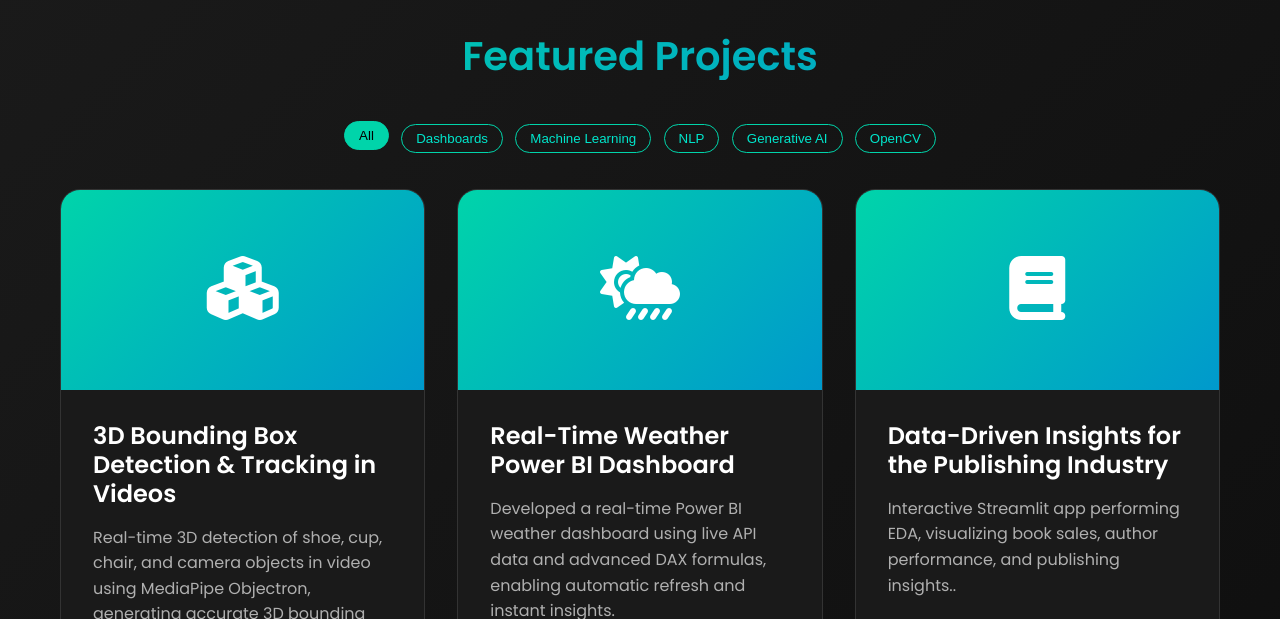
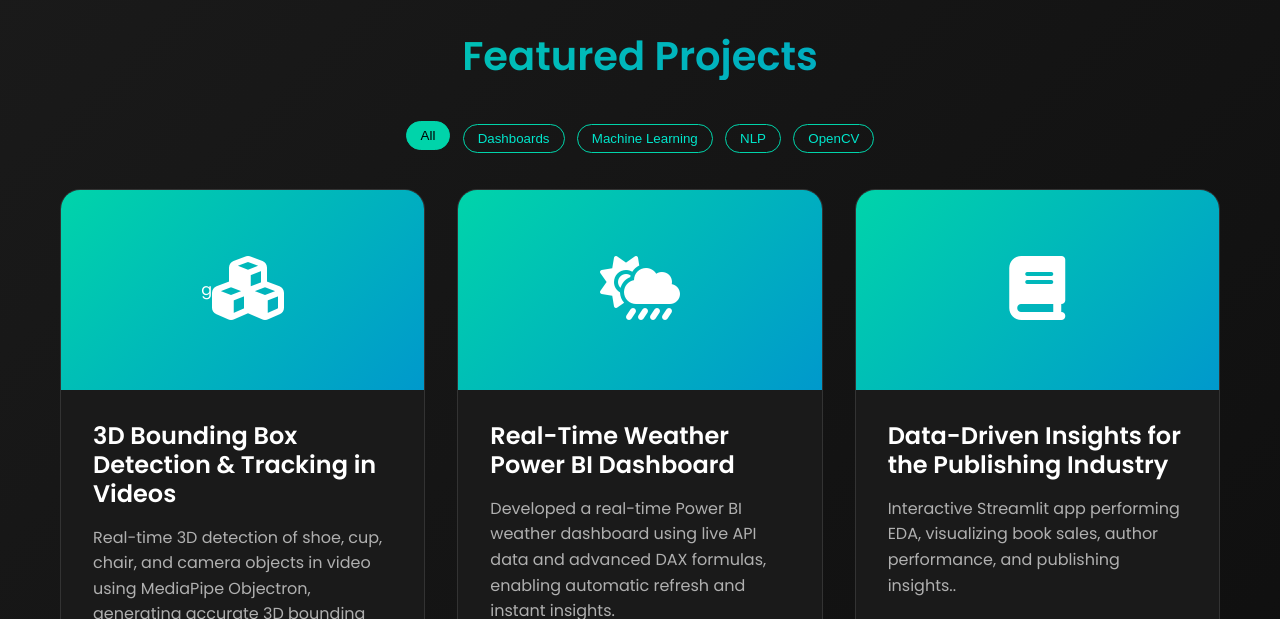
Before and after one commit to Tarungolu422/tarungolu-portfolio, a plain HTML site: page index.html in a window 1280 px wide. Shown: the part 1420-2039 px from the top of the page. Drawn offline with nearby package versions, Linux system fonts and the light colour scheme.

```diff
--- a/index.html
+++ b/index.html
@@ -141,7 +141,7 @@
                 <button class="filter-btn" data-filter="dashboard">Dashboards</button>
                 <button class="filter-btn" data-filter="ml">Machine Learning</button>
                 <button class="filter-btn" data-filter="nlp">NLP</button>
-                <button class="filter-btn" data-filter="genai">Generative AI</button>
+                <!-- <button class="filter-btn" data-filter="genai">Generative AI</button> -->
                 <button class="filter-btn" data-filter="opencv">OpenCV</button>
             </div>
 
@@ -149,7 +149,7 @@
 
                 <!-- OPENCV -->
                 <div class="project-card show" data-category="opencv">
-                    <div class="project-image">
+                    <div class="project-image">g
                         <div class="project-icon"><i class="fas fa-cubes"></i></div>
                     </div>
                     <div class="project-content">
```
Also changed, not shown: 1 other file.
